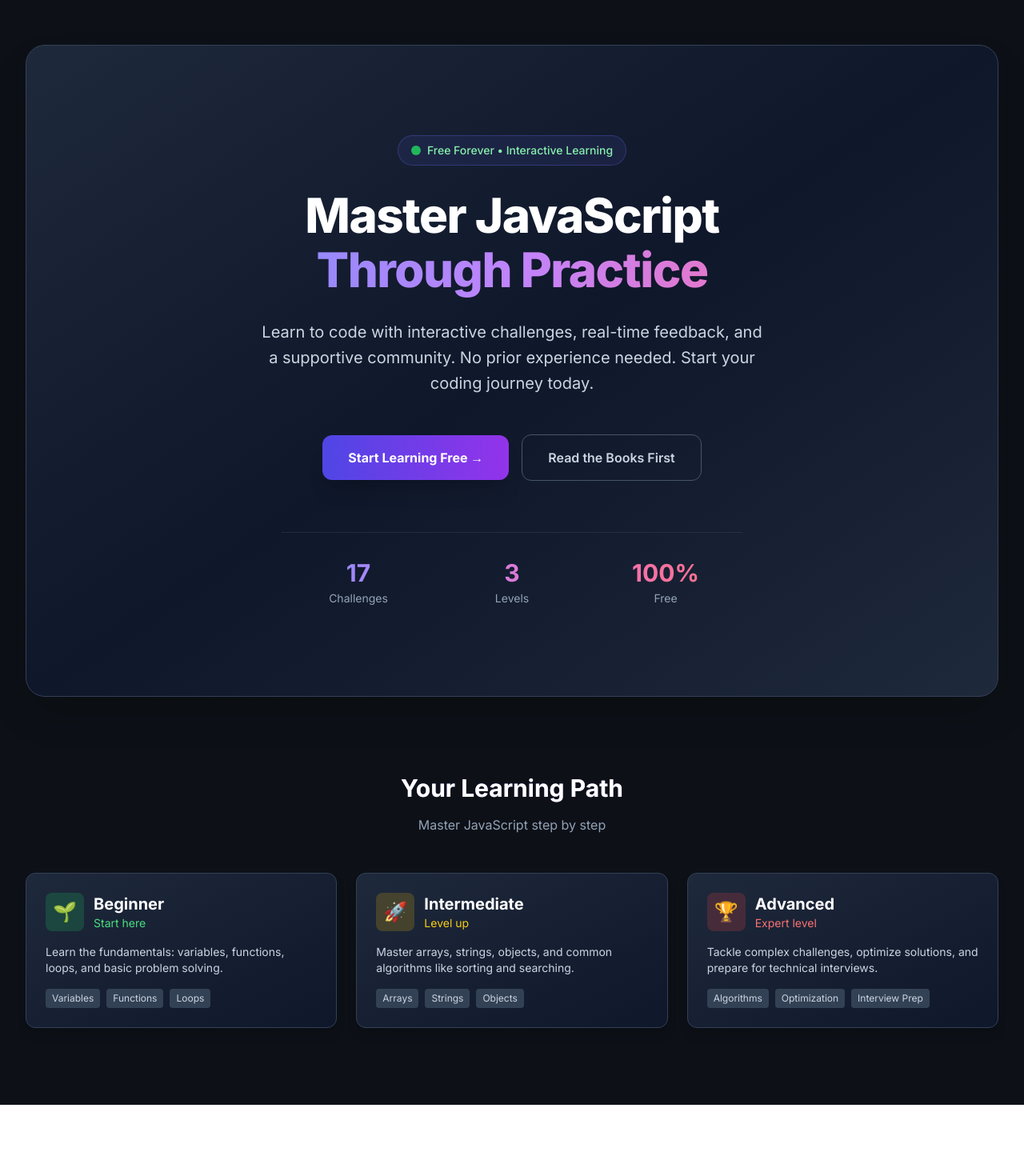
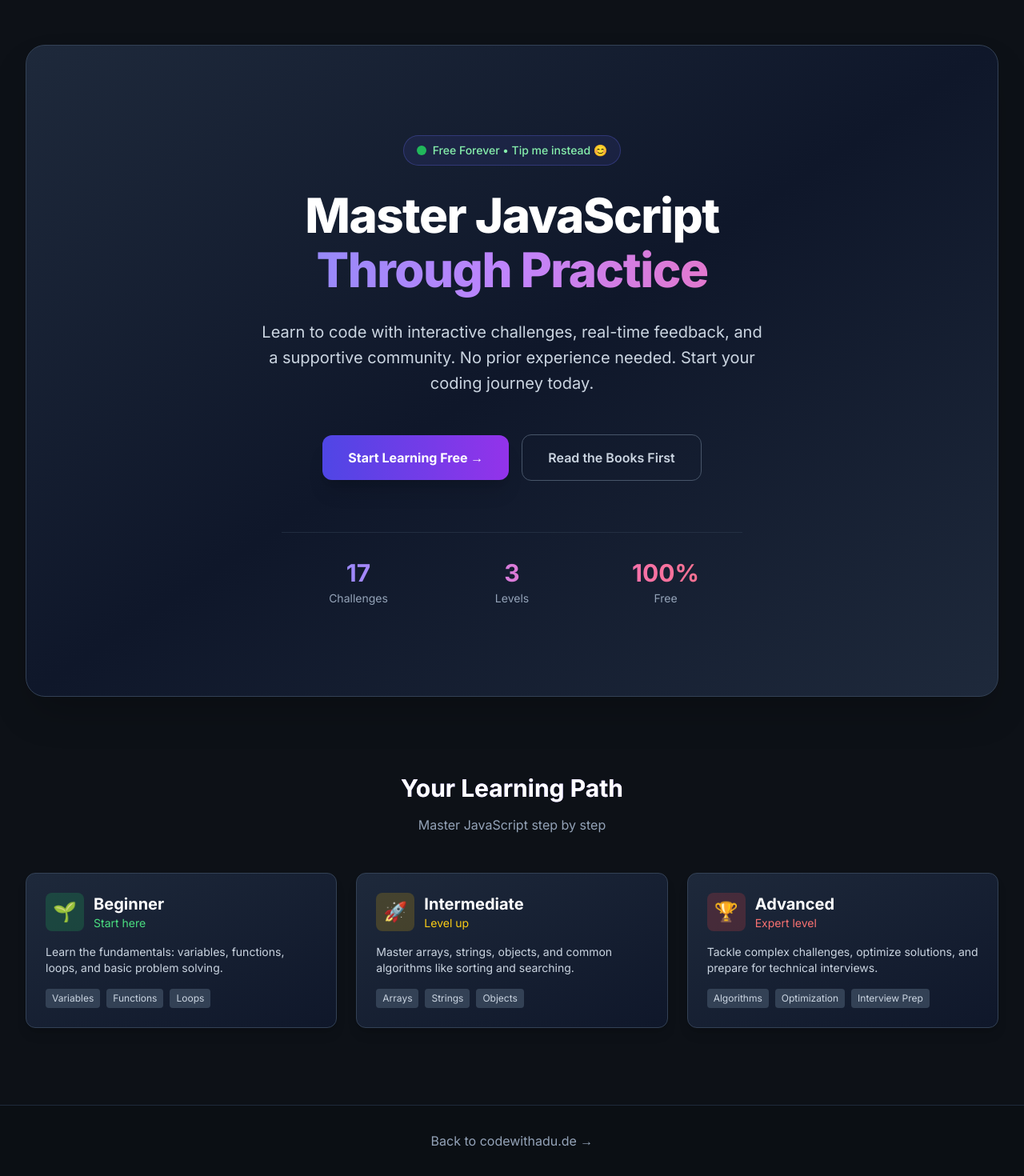
Before and after one commit to nazimboudeffa/learntocode-nextjs, a Next.js app: page / in a window 1280 px wide. Shown: the part 90-1560 px from the top of the page at 80% size. Before the commit the page ends 1471 px from the top, so only its background shows below. Built offline with nearby package versions, Linux system fonts and the light colour scheme.

Commit message:
little fix

```diff
--- a/src/app/globals.css
+++ b/src/app/globals.css
@@ -14,28 +14,29 @@
     box-sizing: border-box;
     background-clip: padding-box;
     z-index: 1;
+    background-color: transparent;
 }
 
 .gutter.gutter-horizontal {
     cursor: col-resize;
-    background-color: #4f46e5;
-    border-left: 1px solid #312e81;
-    border-right: 1px solid #312e81;
+    background: linear-gradient(90deg, #1e293b 0%, #334155 50%, #1e293b 100%);
+    border-left: 1px solid #475569;
+    border-right: 1px solid #475569;
 }
 
 .gutter.gutter-horizontal:hover {
-    background-color: #6366f1;
-    box-shadow: 0 0 10px rgba(99, 102, 241, 0.5);
+    background: linear-gradient(90deg, #334155 0%, #475569 50%, #334155 100%);
+    box-shadow: 0 0 12px rgba(79, 70, 229, 0.3);
 }
 
 .gutter.gutter-vertical {
     cursor: row-resize;
-    background-color: #4f46e5;
-    border-top: 1px solid #312e81;
-    border-bottom: 1px solid #312e81;
+    background: linear-gradient(180deg, #1e293b 0%, #334155 50%, #1e293b 100%);
+    border-top: 1px solid #475569;
+    border-bottom: 1px solid #475569;
 }
 
 .gutter.gutter-vertical:hover {
-    background-color: #6366f1;
-    box-shadow: 0 0 10px rgba(99, 102, 241, 0.5);
+    background: linear-gradient(180deg, #334155 0%, #475569 50%, #334155 100%);
+    box-shadow: 0 0 12px rgba(79, 70, 229, 0.3);
 }
--- a/src/app/page.tsx
+++ b/src/app/page.tsx
@@ -15,7 +15,7 @@ const Home = () => {
             <div className="mx-auto max-w-3xl text-center">
               <div className="mb-6 sm:mb-8 inline-flex items-center gap-2 px-3 py-1.5 sm:px-4 sm:py-2 bg-indigo-500/10 border border-indigo-500/30 rounded-full text-xs sm:text-sm">
                 <span className="relative inline-flex rounded-full h-2.5 w-2.5 sm:h-3 sm:w-3 bg-green-500 animate-pulse"></span>
-                <span className="text-green-300 font-medium">Free Forever • Interactive Learning</span>
+                <span className="text-green-300 font-medium">Free Forever • Tip me instead 😊</span>
               </div>
 
               <h1 className="text-3xl sm:text-4xl md:text-5xl lg:text-6xl font-extrabold tracking-tight text-white mb-4 sm:mb-6 px-2">
@@ -40,6 +40,7 @@ const Home = () => {
                 </a>
                 <a
                   href="https://nazimboudeffa.gumroad.com"
+                  target="_blank"
                   className="w-full sm:w-auto text-center px-6 sm:px-8 py-3 sm:py-4 text-sm sm:text-base font-semibold text-slate-300 hover:text-white transition-colors border border-slate-600 rounded-lg sm:rounded-xl hover:border-indigo-500 hover:bg-slate-800/50"
                 >
                   Read the Books First
@@ -134,6 +135,19 @@ const Home = () => {
           </div>
         </div>
       </main>
+      {/* Footer */}
+      <footer className="bg-[#0b0f14] border-t border-slate-800">
+        <div className="mx-auto max-w-7xl px-4 sm:px-6 lg:px-8 py-6 sm:py-8 flex items-center justify-center">
+          <a
+            href="https://codewithadu.de"
+            target="_blank"
+            rel="noopener noreferrer"
+            className="text-slate-400 hover:text-indigo-400 transition-colors text-sm sm:text-base"
+          >
+            Back to codewithadu.de →
+          </a>
+        </div>
+      </footer>
       </>
     )
 }
--- a/src/components/Problems.tsx
+++ b/src/components/Problems.tsx
@@ -42,7 +42,7 @@ const Problems: React.FC<ProblemsProps> = ({ difficulty }) => {
               const isSolved = solvedSlugs.has(problem.slug);
               return (
                 <tr className={`${idx % 2 == 1 ? "bg-slate-800/30" : ""} border-b border-slate-700/50 hover:bg-slate-700/30 transition-colors`} key={problem.id}>
-                  <td className='px-2 py-4 font-medium whitespace-nowrap text-green-400'>
+                  <td className='px-2 py-4 font-medium whitespace-nowrap text-green-400 text-center'>
                     {isSolved ? (<BsCheckCircle fontSize={"18"} width='18' />) : (<BsCircle fontSize={"18"} width='18' />)}
                   </td>
                   <td className='px-3 sm:px-6 py-4 text-slate-200'>
--- a/src/components/Workspace/Playground.tsx
+++ b/src/components/Workspace/Playground.tsx
@@ -120,7 +120,7 @@ const Playground: React.FC<PlaygroundProps> = ({ problem, setSuccess, setSolved
 	}
 
 	return (
-		<div className='flex flex-col bg-gradient-to-br from-slate-50 to-slate-100 relative overflow-x-hidden'>
+		<div className='flex flex-col bg-[#0d1117] relative overflow-x-hidden'>
 			<PreferenceNav settings={settings} setSettings={setSettings} />
 
 			<Split className='h-[calc(100vh-94px)]' direction='vertical' sizes={[50, 50]} minSize={60}>
```
